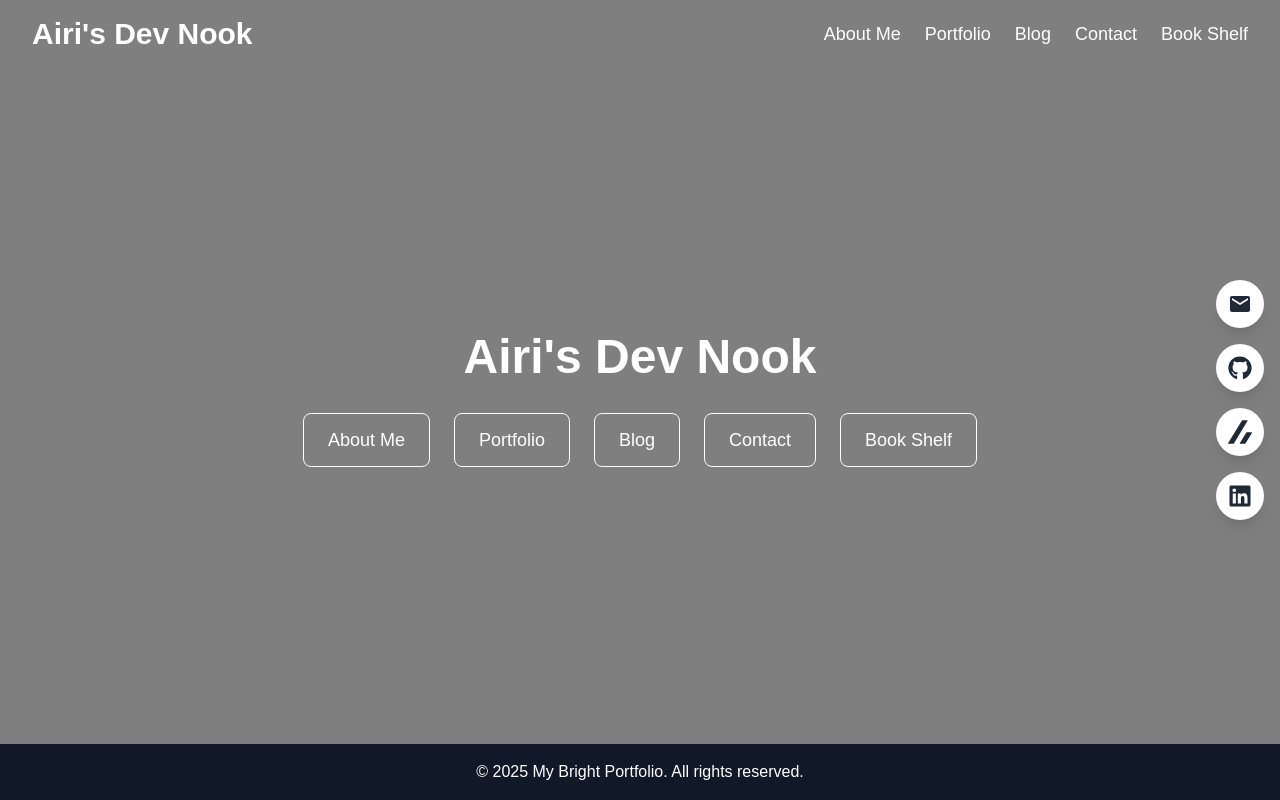
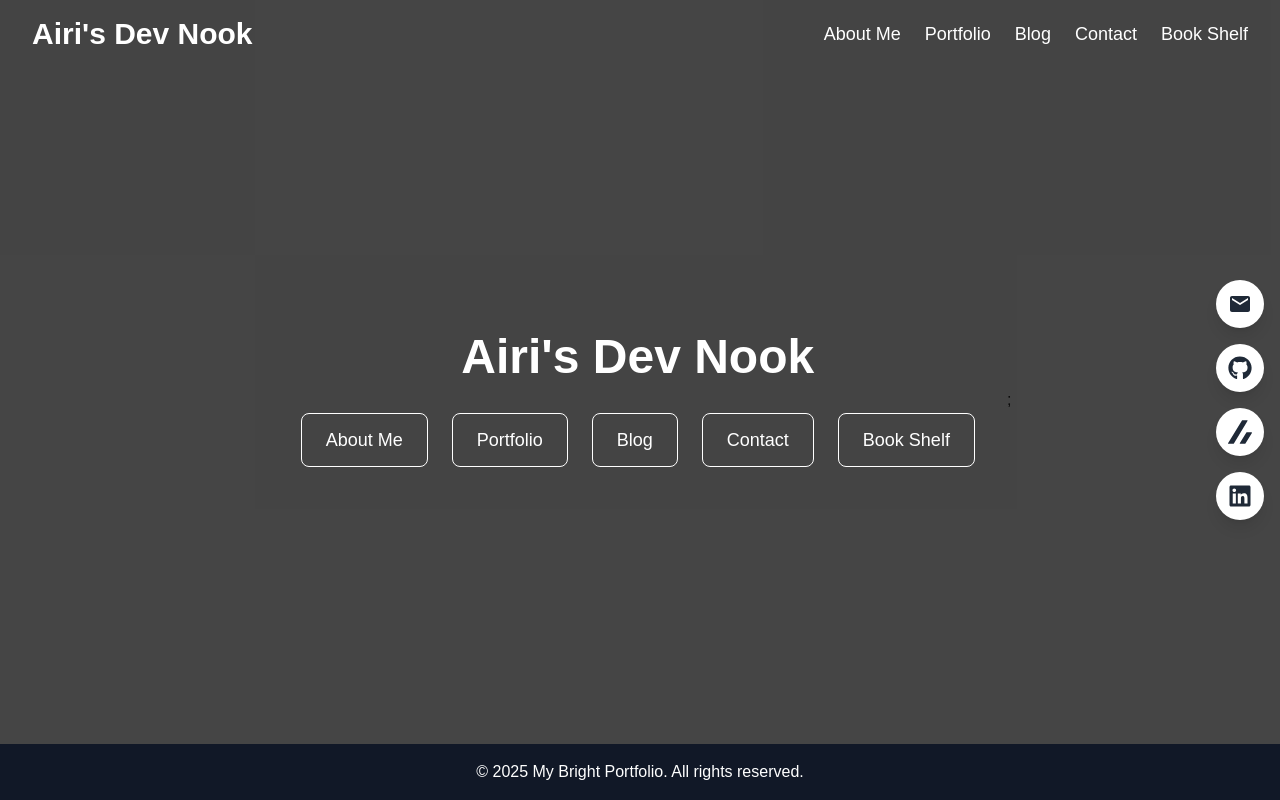
Before and after one commit to AiriNarita/airi-hp, a Next.js app: page / in a window 1280 px wide. Shown: the top 800 px of the page. Built offline with nearby package versions, Linux system fonts and the light colour scheme.

Commit message:
feat: 背景の修正

```diff
--- a/app/about/page.tsx
+++ b/app/about/page.tsx
@@ -7,9 +7,7 @@ import { AboutDetail } from "../components/sections/about/AboutDetail";
 export default function AboutPage() {
   return <>
       <main className="container mx-auto px-4 py-20">
-        <div className="absolute inset-0 bg-black bg-opacity-50">
            <AboutDetail />
-        </div>
       </main>
   </>
 }
--- a/app/components/sections/HeroSection.tsx
+++ b/app/components/sections/HeroSection.tsx
@@ -7,7 +7,8 @@ import { NAVIGATION_ITEMS } from '../constants/navigation';
  * ホームコンポーネント
  */
 export const HeroSection = () => {
-  return <div className={styles.section.base}>
+  return <>
+  <div className={styles.section.base}>
     <div className="absolute inset-0 bg-black bg-opacity-50" />
         <div className="relative z-10">
           <h1 className="text-5xl font-bold text-white mb-8">
@@ -26,4 +27,5 @@ export const HeroSection = () => {
           </div>
         </div>
   </div>;
+  </>
 };
--- a/app/layout.tsx
+++ b/app/layout.tsx
@@ -18,7 +18,7 @@ export default function RootLayout({
 }) {
   return (
     <html lang="ja">
-      <body>
+      <body className ="absolute inset-0 bg-neutral-900 bg-opacity-50">
         <div className="flex flex-col min-h-screen">
           <Header />
           <FloatingButtons />
```
